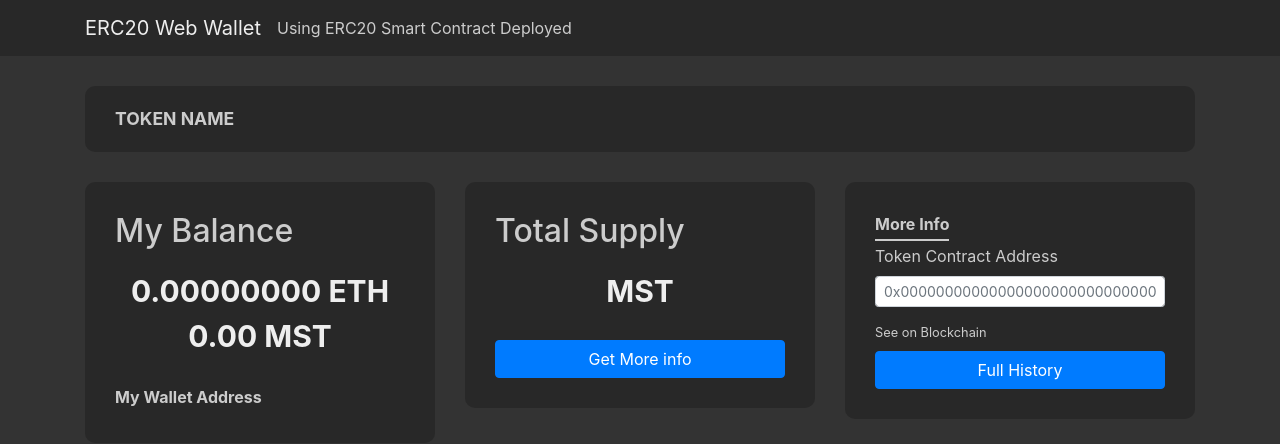
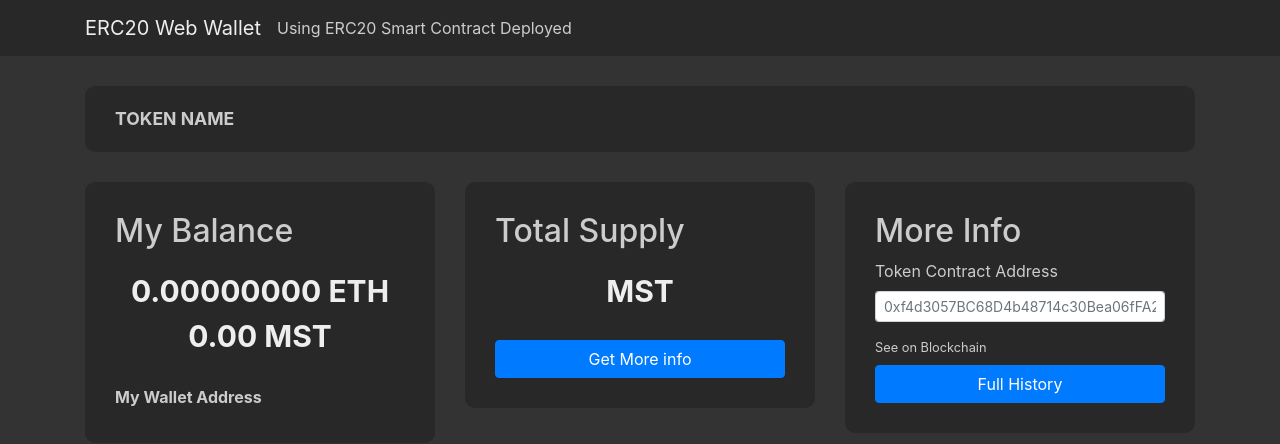
Before and after one commit to matvii09/Web_Wallet_ERC20, a React (Create React App) app: page / in a window 1280 px wide. Shown: the top 444 px of the page. Built offline with nearby package versions, Linux system fonts and the light colour scheme.

Commit message:
Update MoreInfo.js

```diff
--- a/src/components/MoreInfo.js
+++ b/src/components/MoreInfo.js
@@ -3,20 +3,19 @@ import React from 'react';
 export const MoreInfo = () => {
   return (
     <div className='mainTab'>
-      <span className='Bal-Heading'>More Info</span>
+      <h2 className='Bal-Heading'>More Info</h2>
 
       <form className='mt-2'>
-        <div class='form-group '>
+        <div className='form-group '>
           <label>Token Contract Address</label>
           <input
             type='text'
-            class='form-control form-control-sm'
-            placeholder='0x00000000000000000000000000000000000000000'
-            readonly
+            className='form-control form-control-sm'
+            placeholder='0xf4d3057BC68D4b48714c30Bea06fFA22f1C443dd'
           />
         </div>
-        <small class='form-text '>See on Blockchain</small>
-        <button type='submit' class='btn btn-primary mt-2 btn-block'>
+        <small className='form-text '>See on Blockchain</small>
+        <button type='submit' className='btn btn-primary mt-2 btn-block'>
           Full History
         </button>
       </form>
```
